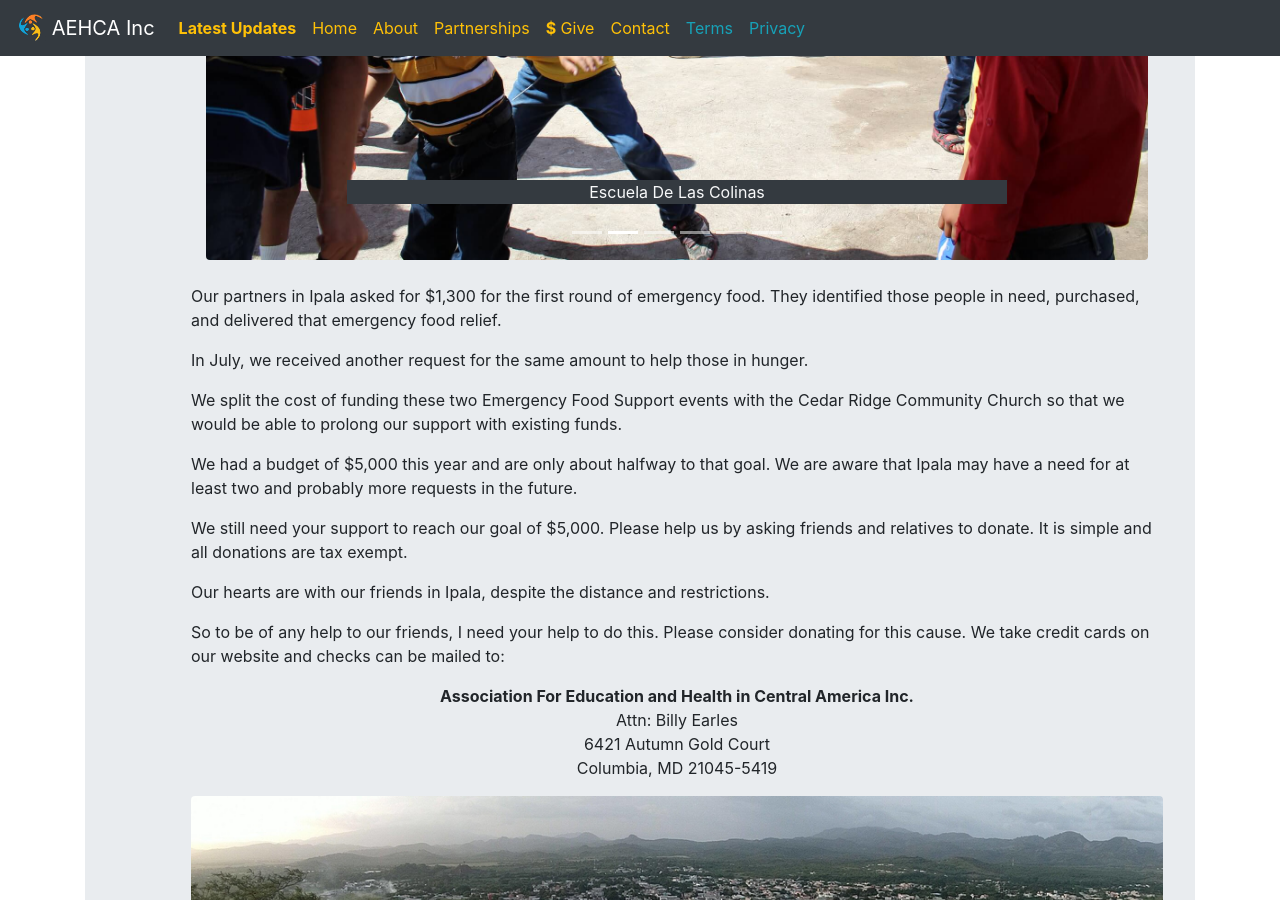
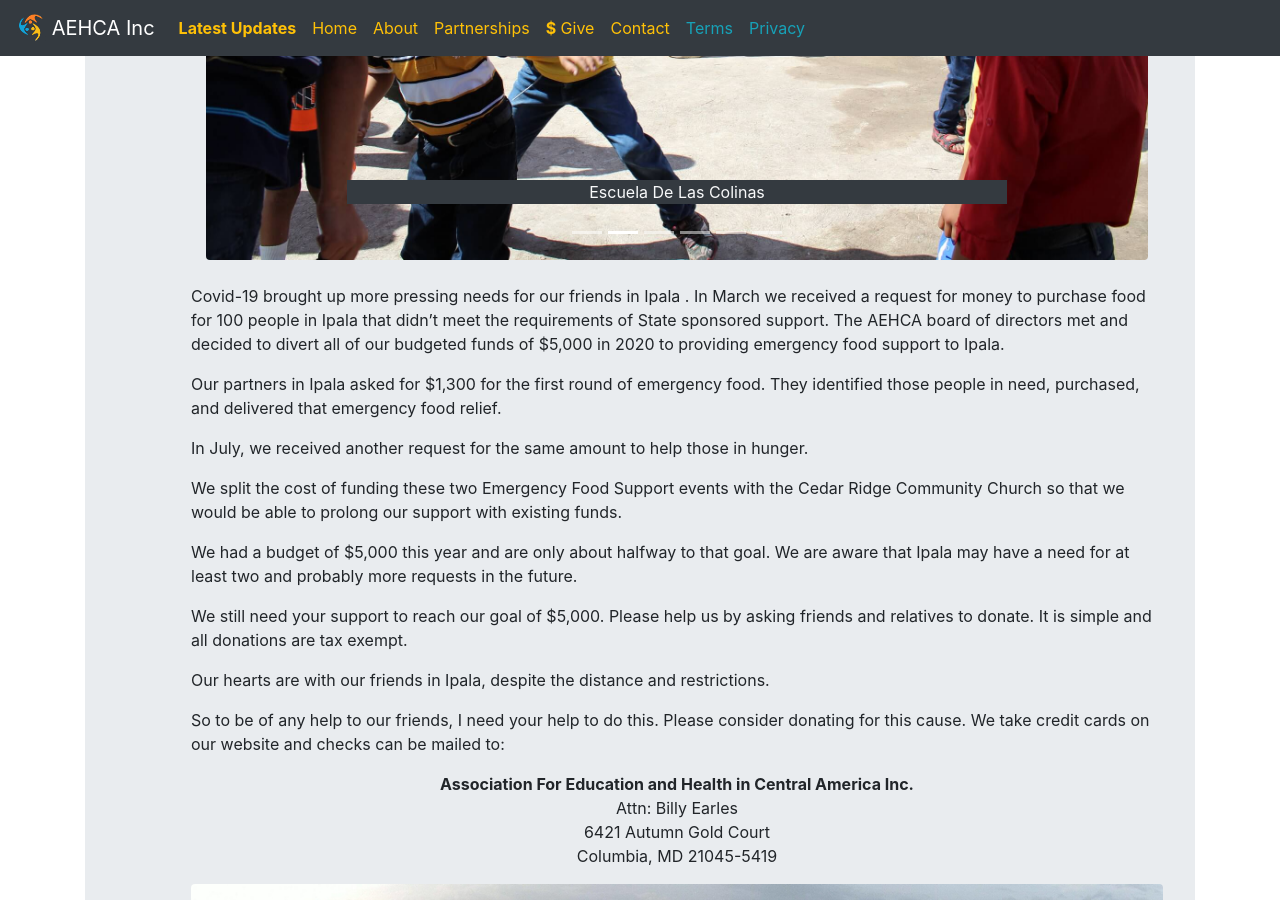
Before and after one commit to aehca/aehca.github.io, a Jekyll site: the page built from _posts/2020-09-18-covid-letter-from-the-ceo.html, in a window 1280 px wide and 900 px high, scrolled down 677 px. Built offline with Jekyll 4.4.1, drawn with Linux system fonts in a browser that asks for light colours.

Commit message:
Update 2020-09-18-covid-letter-from-the-ceo.html

```diff
--- a/_posts/2020-09-18-covid-letter-from-the-ceo.html
+++ b/_posts/2020-09-18-covid-letter-from-the-ceo.html
@@ -39,10 +39,10 @@
                                             </ol>
                                             <div class="carousel-inner">
                                                 <div class="carousel-item active">
-                                                    <img src="/images/edu-computers.jpg" class="d-block w-100 rounded"
-                                                        alt="Education - computers - Ipala, Guatemala">
+                                                    <img src="/images/family-food-covid-response.jpg"
+                                                        class="d-block w-100 rounded" alt="covid food and nourishment">
                                                     <div class="carousel-caption d-none d-md-block">
-                                                        <p class="text-light bg-dark">C.I.D.H.E.R Computer Center</p>
+                                                        <p class="text-light bg-dark">Family receiving food</p>
                                                     </div>
                                                 </div>
                                                 <div class="carousel-item">
@@ -93,6 +93,14 @@
                                 </div>
                                 <div class="row">
                                     <br>
+                                    <p>
+                                        Covid-19 brought up more pressing needs
+                                        for our friends in Ipala . In March we received a request for
+                                        money to purchase food for 100 people in Ipala that didn’t meet
+                                        the requirements of State sponsored support. The AEHCA board of
+                                        directors met and decided to divert all of our budgeted funds of
+                                        $5,000 in 2020 to providing emergency food support to Ipala.
+                                    </p>
                                     <p>Our partners in Ipala asked for $1,300 for the first round of emergency food.
                                         They identified those people in need, purchased, and delivered that emergency
                                         food relief.</p>
```
